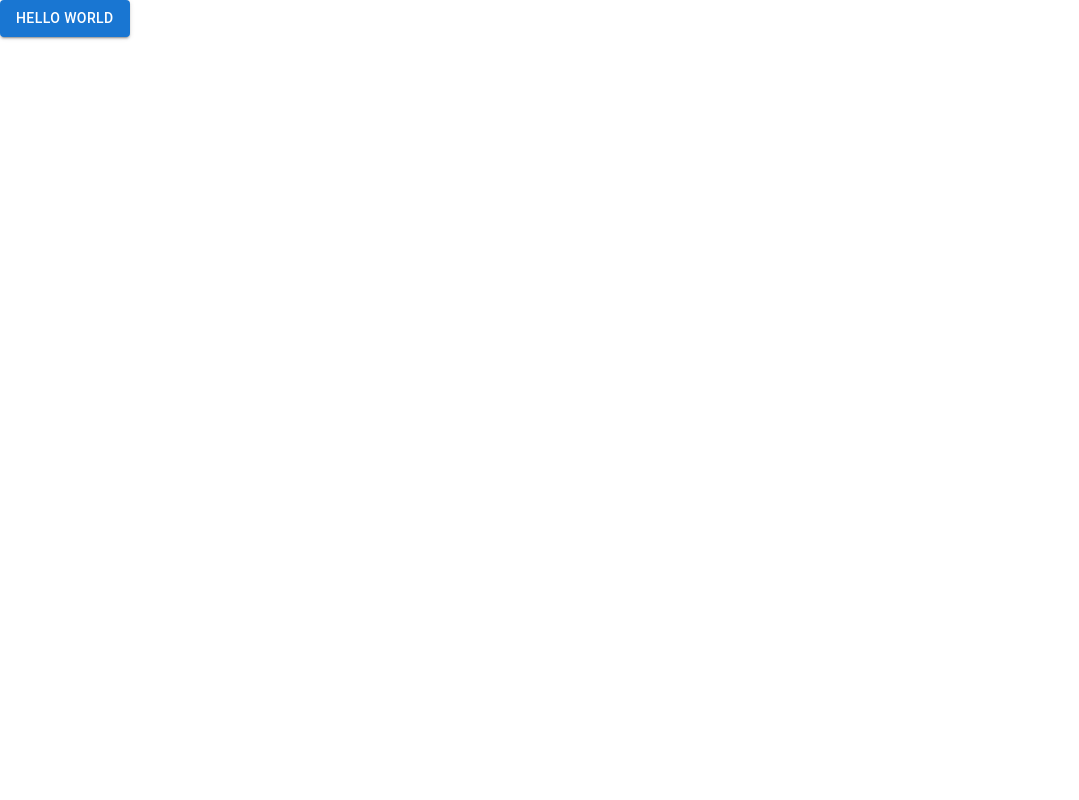
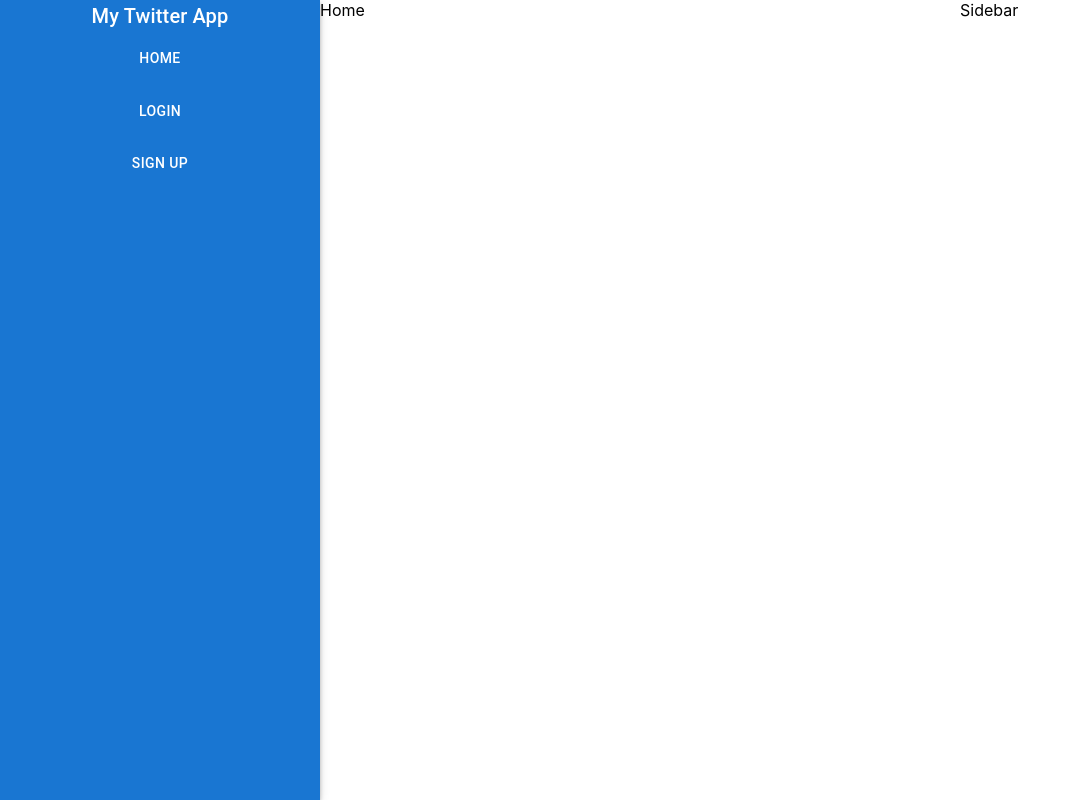
Before and after one commit to taku95/TwitClone, a React (Create React App) app: page / in a window 1280 px wide. Shown: the whole page, without its empty margins (0-1079 px from the left). Built offline with nearby package versions, Linux system fonts and the light colour scheme.

Commit message:
navbar追加

```diff
--- a/package.json
+++ b/package.json
@@ -14,6 +14,7 @@
     "firebase": "^9.22.0",
     "react": "^17.0.2",
     "react-dom": "^17.0.2",
+    "react-router-dom": "^6.11.2",
     "react-scripts": "5.0.1",
     "web-vitals": "^2.1.4"
   },
--- a/src/App.js
+++ b/src/App.js
@@ -1,11 +1,33 @@
-/* eslint-disable no-unused-vars */
-import Button from "@mui/material/Button";
-function App() {
+import React from "react";
+import { BrowserRouter as Router, Route, Routes } from "react-router-dom";
+import { Grid } from "@mui/material";
+
+import Signup from "./pages/Signup";
+import Home from "./pages/Home";
+import Navbar from "./components/Navbar";
+import Sidebar from "./components/Sidebar";
+import Login from "./pages/Login";
+
+const App = () => {
   return (
-    <div className="App">
-      <Button variant="contained">Hello World</Button>
-    </div>
+    <Router>
+      <Grid container sx={{ height: "100vh" }}>
+        <Grid item xs={3}>
+          <Navbar title="My Twitter App" />
+        </Grid>
+        <Grid item xs={6}>
+          <Routes>
+            <Route path="/" element={<Home />} />
+            <Route path="/signup" element={<Signup />} />
+            <Route path="/login" element={<Login />} />
+          </Routes>
+        </Grid>
+        <Grid item xs={3}>
+          <Sidebar />
+        </Grid>
+      </Grid>
+    </Router>
   );
-}
+};
 
 export default App;
--- /dev/null
+++ b/src/components/Navbar.js
@@ -0,0 +1,53 @@
+import React from "react";
+import PropTypes from "prop-types";
+import AppBar from "@mui/material/AppBar";
+import Toolbar from "@mui/material/Toolbar";
+import Typography from "@mui/material/Typography";
+import Button from "@mui/material/Button";
+import { Link } from "react-router-dom";
+
+const Navbar = ({ title }) => {
+  return (
+    <AppBar position="static" sx={{ top: "auto", bottom: 0, height: "100vh" }}>
+      <Toolbar sx={{ flexDirection: "column" }}>
+        <Typography
+          variant="h6"
+          component="div"
+          sx={{ textAlign: "center", color: "white" }}
+        >
+          {title}
+        </Typography>
+        <Button
+          component={Link}
+          to="/"
+          variant="text"
+          sx={{ my: 1, color: "white" }}
+        >
+          Home
+        </Button>
+        <Button
+          component={Link}
+          to="/login"
+          variant="text"
+          sx={{ my: 1, color: "white" }}
+        >
+          Login
+        </Button>
+        <Button
+          component={Link}
+          to="/signup"
+          variant="text"
+          sx={{ my: 1, color: "white" }}
+        >
+          Sign Up
+        </Button>
+      </Toolbar>
+    </AppBar>
+  );
+};
+
+Navbar.propTypes = {
+  title: PropTypes.string.isRequired,
+};
+
+export default Navbar;
--- /dev/null
+++ b/src/components/Sidebar.js
@@ -0,0 +1,7 @@
+import React from "react";
+
+const Sidebar = () => {
+  return <div>Sidebar</div>;
+};
+
+export default Sidebar;
--- /dev/null
+++ b/src/pages/Home.js
@@ -0,0 +1,7 @@
+import React from "react";
+
+const Home = () => {
+  return <div>Home</div>;
+};
+
+export default Home;
--- /dev/null
+++ b/src/pages/Login.js
@@ -0,0 +1,7 @@
+import React from "react";
+
+const Login = () => {
+  return <div>Login</div>;
+};
+
+export default Login;
--- /dev/null
+++ b/src/pages/Signup.js
@@ -0,0 +1,7 @@
+import React from "react";
+
+const Signup = () => {
+  return <div>Signup</div>;
+};
+
+export default Signup;
```
Also changed, not shown: 1 other file (tests, documents, lock files or other folders).
